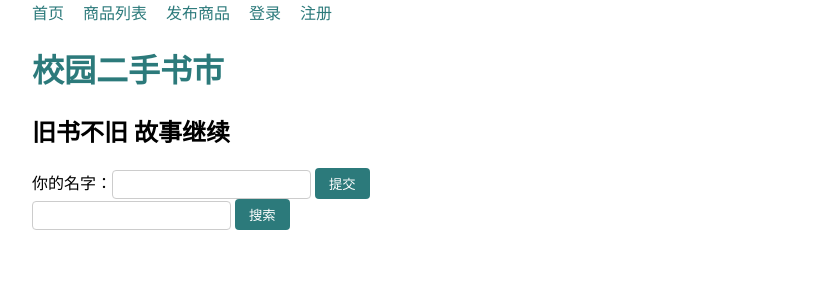
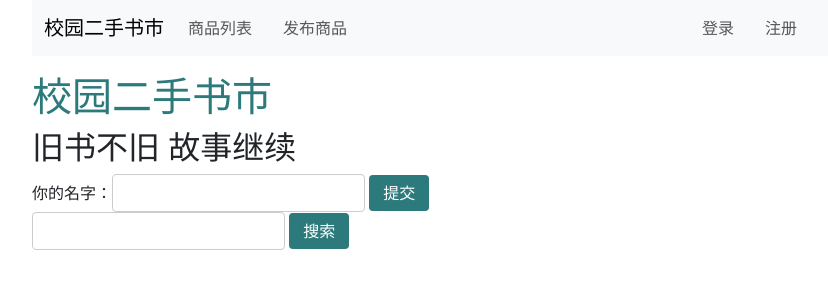
Before and after one commit to bbldrizzy894/campus-market, a Flask app: page / in a window 1280 px wide. Shown: the top 300 px of the page, without its empty margins (208-1036 px from the left). Run offline with Flask 3, Linux system fonts and the light colour scheme; data that the repository does not hold is empty.

Commit message:
第十九天:引入bootstrap,导航栏标准结构

```diff
--- a/app.py
+++ b/app.py
@@ -58,26 +58,10 @@ def init_db():
 @app.route("/")
 def index():
     msg=request.args.get("msg")
-    return render_template("index.html",msg=msg)
-
-@app.route("/hello")
-def hello():
-    name = request.args.get("username")
-    conn = get_db()
-    conn.execute("INSERT INTO users (name) VALUES (?)", (name,))
-    conn.commit()
+    conn=get_db()
+    rows=conn.execute("SELECT * FROM items ORDER BY id DESC LIMIT 6").fetchall()
     conn.close()
-    return f"你好，{name}！你的名字已经存入数据库"
-
-@app.route("/users")
-def users():
-    conn = get_db()
-    rows = conn.execute("SELECT * FROM users").fetchall()
-    conn.close()
-    result = "数据库里已有这些名字：<br>"
-    for row in rows:
-        result += f"id={row['id']} 名字={row['name']}<br>"
-    return result
+    return render_template("index.html",msg=msg,items=rows)
 
 @app.route("/register")
 def register():
--- a/templates/base.html
+++ b/templates/base.html
@@ -4,23 +4,34 @@
     <title>{% block title %}校园二手书市{% endblock %}</title>
 </head>
 <body>
+    <link rel="stylesheet" href="https://cdn.jsdelivr.net/npm/bootstrap@5.3.3/dist/css/bootstrap.min.css">
     <link rel="stylesheet" href="/static/style.css">
-    <nav>
-        <a href="/">首页</a>
-        <a href="/items">商品列表</a>
+    <nav class="navbar navbar-expand navbar-light bg-light mb-3">
+        <div class="container">
+        <a class="navbar-brand" href="/">校园二手书市</a>
+        <ul class="navbar-nav">
+        <li class="nav-item"><a class="nav-link" href="/items">商品列表</a></li>
         {% if session.get("account") %}
-        <a href="/publish">发布商品</a>
+        <li class="nav-item"><a class="nav-link" href="/publish">发布商品</a></li>
         {% else %}
-        <a href="/login?msg=请先完成登录">发布商品</a>
+        <li class="nav-item"><a class="nav-link" href="/login?msg=请先完成登录">发布商品</a></li>
         {% endif %}
+        </ul>
+        <ul class="navbar-nav ms-auto">
         {% if session.get("account") %}
-            你好{{session.get("account")}}! <a href="/my_orders">我的订单</a> <a href="/logout">退出</a>
+            <li class="nav-item"><span class="navbar-text ms-auto">你好{{session.get("account")}}!</span> </li>
+            <li class="nav-item"><a class="nav-link" href="/my_orders">我的订单</a> </li>
+            <li class="nav-item"><a class="nav-link" href="/logout">退出</a></li>
         {% else %}
-            <a href="/login">登录</a>
-            <a href="/register">注册</a>
+            <a class="nav-link ms-auto" href="/login">登录</a>
+            <a class="nav-link" href="/register">注册</a>
         {% endif %}
+        </ul>
+        </div>
     </nav>
     {% block content %}
     {% endblock %}
+        </div>
+
 </body>
 </html>
--- a/templates/index.html
+++ b/templates/index.html
@@ -13,4 +13,7 @@
            <input type="text" name="q">
            <button type="submit">搜索</button>
     </form>
+    {% for item in items %}
+    <p><a href="/item/{{item["id"]}}">{{item["title"]}}</a>--{{item["price"]}}元</p>
+    {% endfor %}
 {% endblock %}
```
